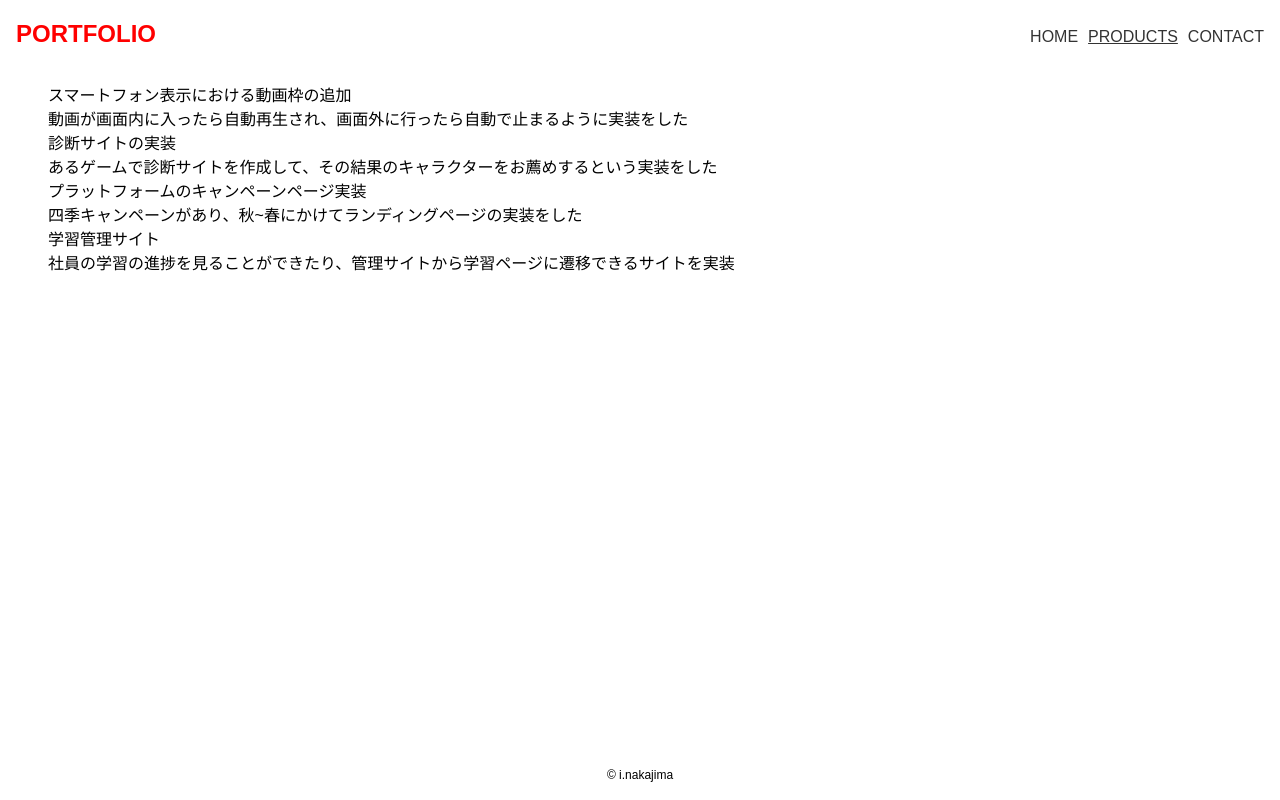
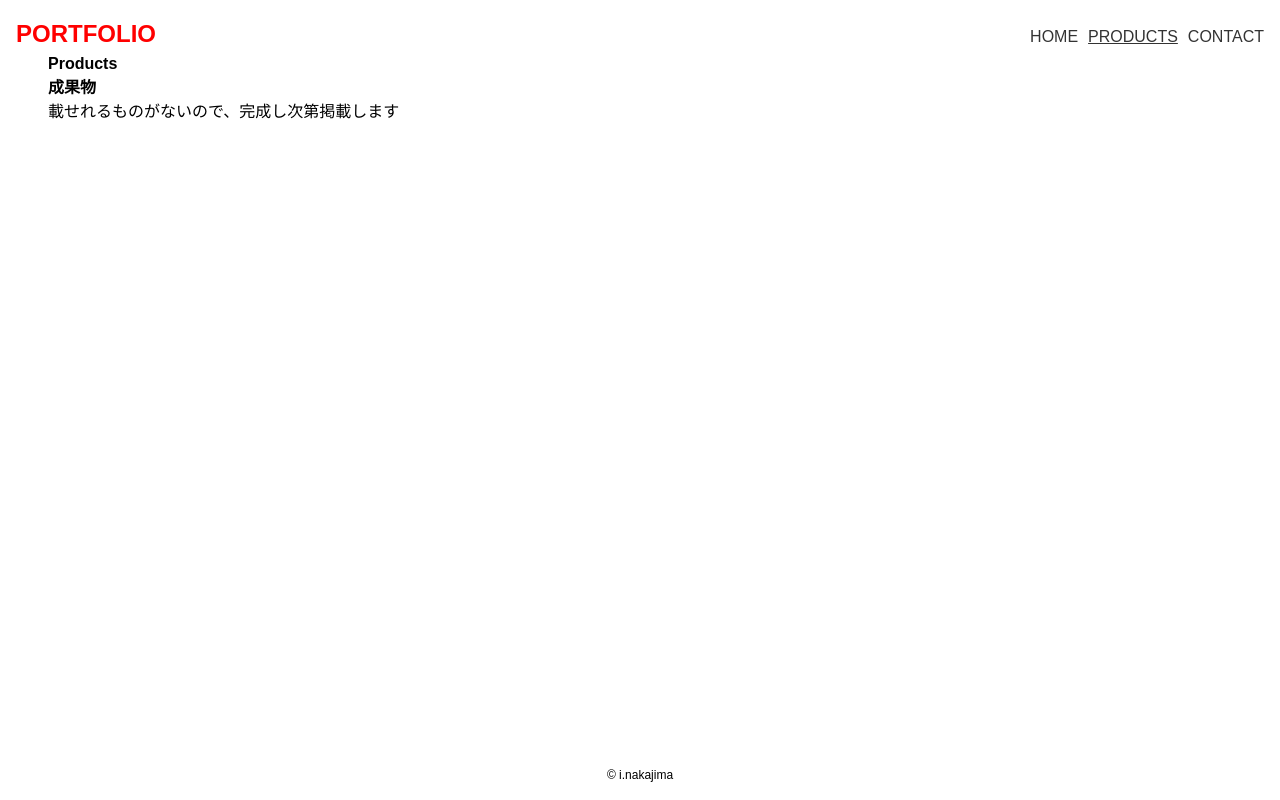
Before and after one commit to toku-chan/portfolio, a Next.js app: page /products in a window 1280 px wide. Built offline with nearby package versions, Linux system fonts and the light colour scheme.

Commit message:
chore: Productsページの更新

```diff
--- a/src/app/products/page.tsx
+++ b/src/app/products/page.tsx
@@ -1,5 +1,19 @@
-import ProductsPage from './product-page';
+import { Metadata } from 'next';
 
-export default async function Page() {
-  return <ProductsPage />;
+export const metadata: Metadata = {
+  title: '中島一徳 - Products | PortFolio',
+  description: '過去の制作実績・コーディングについてご紹介',
+  viewport: 'width=device-width, initial-scale=1',
+};
+
+export default function Products() {
+  return (
+    <section>
+      <h1>Products</h1>
+      <section>
+        <h2>成果物</h2>
+        <p>載せれるものがないので、完成し次第掲載します</p>
+      </section>
+    </section>
+  );
 }
--- a/src/app/products/product-page.tsx
+++ /dev/null
@@ -1,7 +0,0 @@
-'use client';
-
-import { Products } from '~/feature/Products';
-
-export default function ProductsPage() {
-  return <Products />;
-}
--- a/src/feature/Products/EXNOA/config.ts
+++ /dev/null
@@ -1,19 +0,0 @@
-// TODO: とりあえずの説明を入れているので、追々直すこと
-// TODO: configとかで管理するのが良いかな
-export const simulatedProductsList = [
-  {
-    title: 'スマートフォン表示における動画枠の追加',
-    description:
-      '動画が画面内に入ったら自動再生され、画面外に行ったら自動で止まるように実装をした',
-  },
-  {
-    title: '診断サイトの実装',
-    description:
-      'あるゲームで診断サイトを作成して、その結果のキャラクターをお薦めするという実装をした',
-  },
-  {
-    title: 'プラットフォームのキャンペーンページ実装',
-    description:
-      '四季キャンペーンがあり、秋~春にかけてランディングページの実装をした',
-  },
-];
--- a/src/feature/Products/EXNOA/index.tsx
+++ /dev/null
@@ -1,19 +0,0 @@
-import styled from '@emotion/styled';
-import { simulatedProductsList } from './config';
-
-const DetailWrapper = styled.section``;
-
-export function Exnoa() {
-  return (
-    <DetailWrapper>
-      <ul>
-        {simulatedProductsList.map(item => (
-          <li key={item.title}>
-            <p>{item.title}</p>
-            <p>{item.description}</p>
-          </li>
-        ))}
-      </ul>
-    </DetailWrapper>
-  );
-}
--- a/src/feature/Products/Ys/config.ts
+++ /dev/null
@@ -1,9 +0,0 @@
-// TODO: とりあえずの説明を入れているので、追々直すこと
-// TODO: configとかで管理するのが良いかな
-export const simulatedProductsList = [
-  {
-    title: '学習管理サイト',
-    description:
-      '社員の学習の進捗を見ることができたり、管理サイトから学習ページに遷移できるサイトを実装',
-  },
-];
--- a/src/feature/Products/Ys/index.tsx
+++ /dev/null
@@ -1,19 +0,0 @@
-import styled from '@emotion/styled';
-import { simulatedProductsList } from './config';
-
-const DetailWrapper = styled.section``;
-
-export function Ys() {
-  return (
-    <DetailWrapper>
-      <ul>
-        {simulatedProductsList.map(item => (
-          <li key={item.title}>
-            <p>{item.title}</p>
-            <p>{item.description}</p>
-          </li>
-        ))}
-      </ul>
-    </DetailWrapper>
-  );
-}
--- a/src/feature/Products/index.tsx
+++ /dev/null
@@ -1,17 +0,0 @@
-import styled from '@emotion/styled';
-import { SpaceSize } from '~/config';
-import { Exnoa } from './EXNOA';
-import { Ys } from './Ys';
-
-const Wrapper = styled.div`
-  padding-top: ${SpaceSize.base_x2}px;
-`;
-
-export function Products() {
-  return (
-    <Wrapper>
-      <Exnoa />
-      <Ys />
-    </Wrapper>
-  );
-}
```
